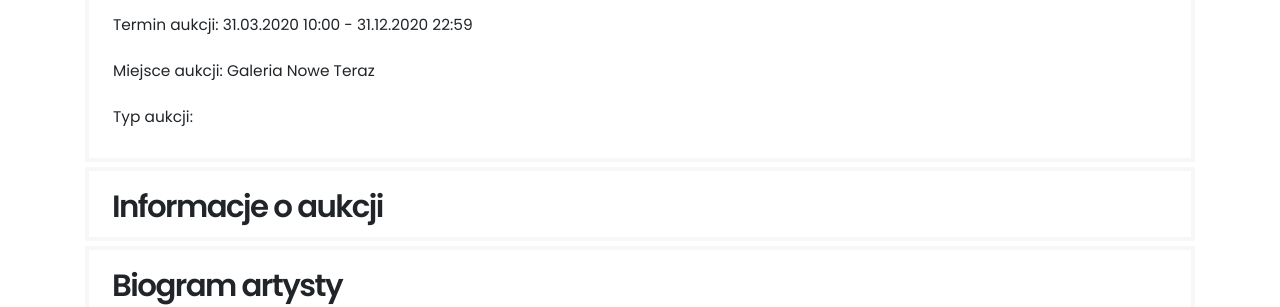
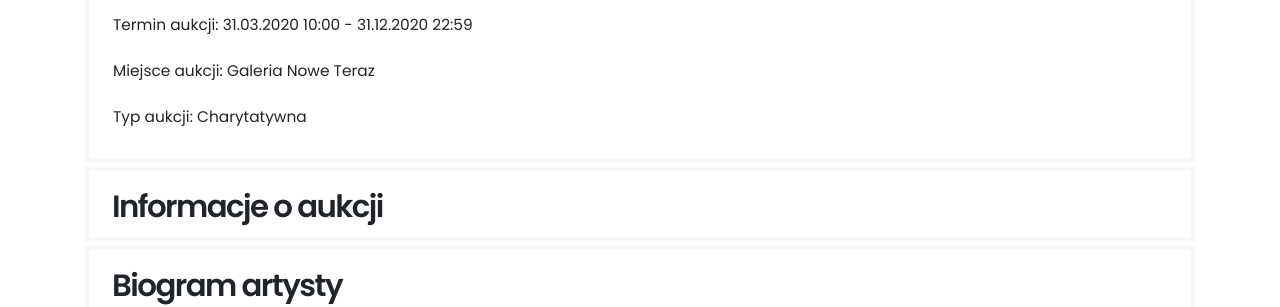
Before and after one commit to noweteraz/galeria-noweteraz-pl, a Jekyll site: the page built from _posts/aukcje/2020-03-31-aukcja-henryk-dabrowski.html, in a window 1280 px wide and 900 px high, scrolled down 441 px. Shown: the part 154-461 px from the top of the window. Built offline with Jekyll 4.4.1, drawn with Linux system fonts in a browser that asks for light colours; some web fonts are replaced.

Commit message:
Fix auction type.

```diff
--- a/_posts/aukcje/2020-03-31-aukcja-henryk-dabrowski.html
+++ b/_posts/aukcje/2020-03-31-aukcja-henryk-dabrowski.html
@@ -12,6 +12,7 @@ date_from: 2020-03-31T10:00:00CET
 date_to: 2020-12-31T22:59:00CET
 categories:
 status: 1
+type: Charytatywna
 place: Galeria Nowe Teraz
 ---
 
@@ -31,7 +32,7 @@ place: Galeria Nowe Teraz
           <div class="card-body px-4 pt-2 pb-2">
                <p class="custom-text-size-1 text-color-dark">Termin aukcji: {{ page.date_from | date: "%d.%m.%Y %H:%M"}} - {{ page.date_to | date: "%d.%m.%Y %H:%M"}}</p>
                <p class="custom-text-size-1 text-color-dark">Miejsce aukcji: {{ page.place }}</p>
-               <p class="custom-text-size-1 text-color-dark">Typ aukcji: {{ page.categories[1] }}</p>
+               <p class="custom-text-size-1 text-color-dark">Typ aukcji: {{ page.type }}</p>
 
           </div>
       </div>
```
